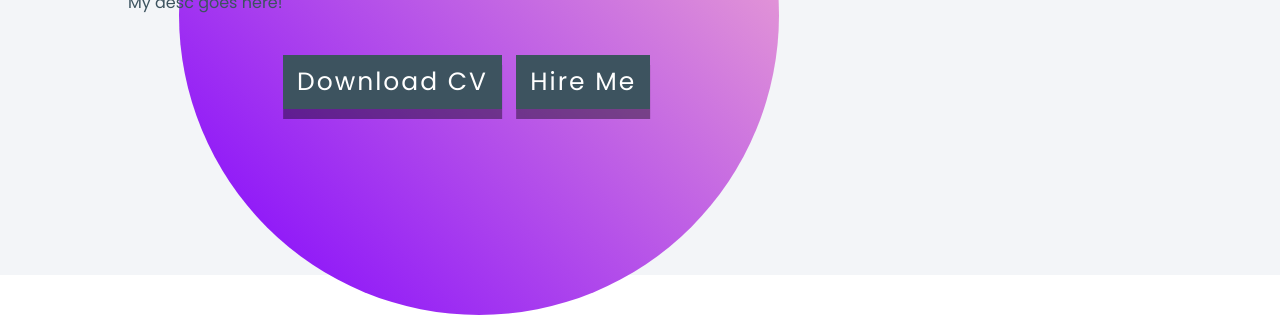
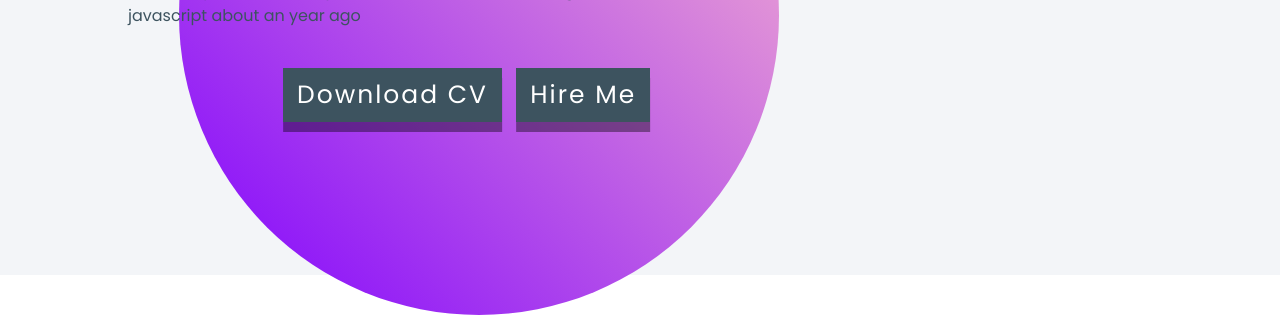
Before and after one commit to CodeBuddyUltra/My-portfolio, a plain HTML site: page index.html in a window 1280 px wide. Shown: the part 605-920 px from the top of the page. Drawn offline with nearby package versions, Linux system fonts and the light colour scheme.

Commit message:
Update index.html

```diff
--- a/index.html
+++ b/index.html
@@ -30,7 +30,7 @@
             <div class = "cols cols0">
                 <span class = "topline">Hello </span>
                 <h1>I'm <span class = "multiText"></span></h1>
-                <p> My desc goes here!</p>
+                <p> I am a 16 year old developer from India. Started learning html, css and javascript about an year ago</p>
                 <div class = "btns">
                     <button>Download CV</button>
                     <button>Hire Me</button>
```
